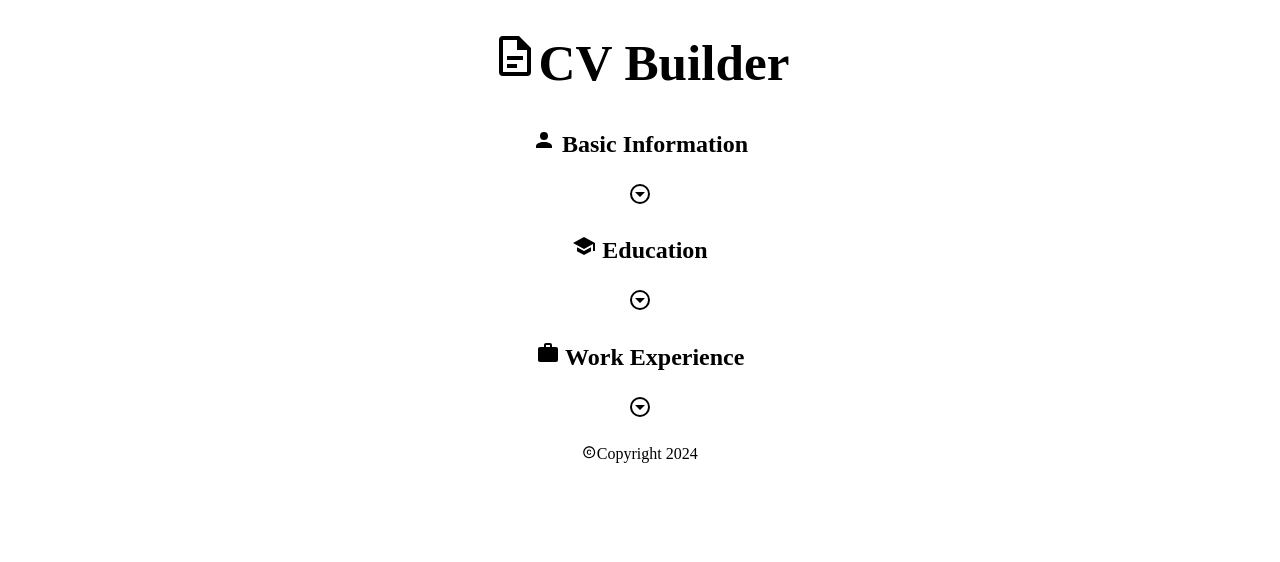
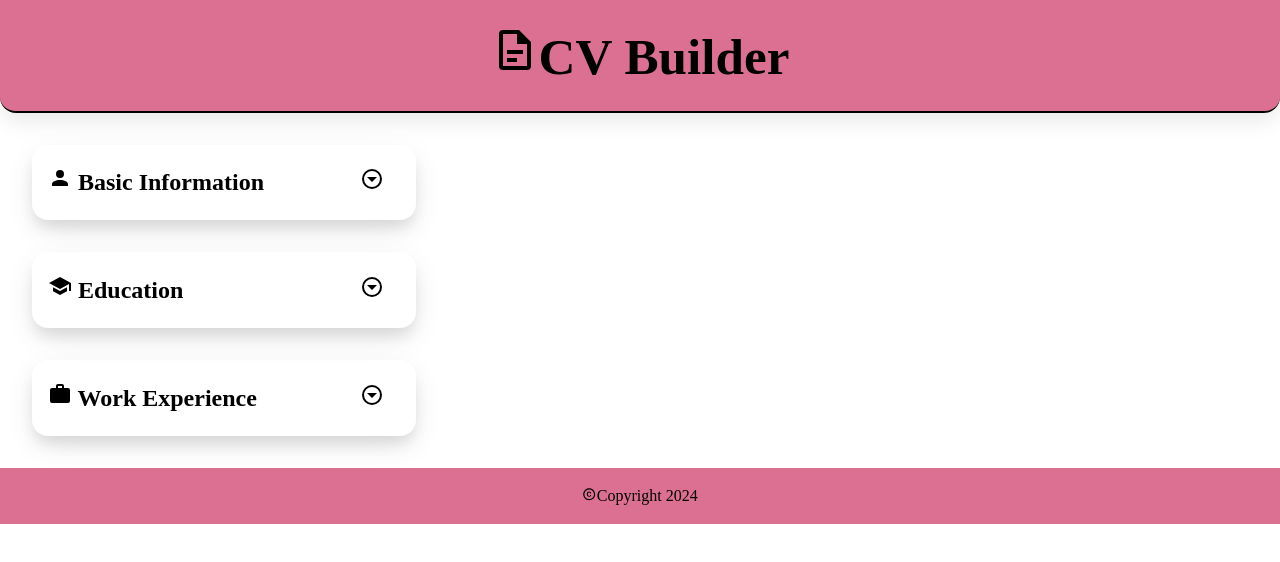
Before and after one commit to codinginthestars/CV-Application, a React (Vite) app: page / in a window 1280 px wide. Shown: the top 562 px of the page. Built offline with nearby package versions, Linux system fonts and the light colour scheme.

Commit message:
complete styles for the page

```diff
--- a/src/App.css
+++ b/src/App.css
@@ -1,22 +1,78 @@
 @font-face {
-   font-family: 'Inria Sans';
-   src: url('./assets/fonts/InriaSans-Regular.ttf') format('.ttf');
+   font-family: 'Poppins';
+   src: url('./assets/fonts/Poppins-Regular.ttf') format('.ttf');
 }
 
+html,
+body {
+   margin: 0;
+   padding: 0;
+}
 
 #root {
-  font-family: Inria Sans;
-  max-width: 1280px;
-  margin: 0 auto;
-  padding: 2rem;
+  font-family: Poppins;
+  width: auto;
   text-align: center;
 }
 
-@keyframes logo-spin {
-  from {
-    transform: rotate(0deg);
-  }
-  to {
-    transform: rotate(360deg);
-  }
+.info-component {
+   min-width: 300px;
+   box-shadow: 0px 10px 31px -3px rgba(0,0,0,0.1),0px 10px 15px -3px rgba(0,0,0,0.1);
+   border-radius: 1rem;
+   width: 30%;
+   margin: 2rem;
 }
+
+.form-header {
+   border-bottom-left-radius: 1rem;
+   border-bottom-right-radius: 1rem;
+   display: flex;
+   flex-direction: row;
+   justify-content: space-between;
+}
+
+.form-title {
+   margin-left: 1rem;
+}
+
+.toggle-arrow {
+   margin: auto 2rem;
+}
+
+.toggle-arrow:hover {
+   cursor: pointer;
+}
+
+form {
+   display: flex;
+   flex-direction: column;
+}
+
+.input-container {
+   margin: 0 1rem;
+   display: flex;
+   flex-direction: column;
+   text-align: left;
+   font-size: 1.2rem;
+}
+
+input,
+textarea {
+   border-radius: 0.4rem;
+   font-size: 1.2rem;
+}
+
+input:active {
+   border: 2px solid blue;
+}
+
+.buttons {
+   margin: 1rem auto;
+}
+
+.date-container {
+   margin: 1rem auto;
+   display: flex;
+   flex-direction: column;
+   font-size: 1.2rem;
+}
--- a/src/components/BasicInfo.jsx
+++ b/src/components/BasicInfo.jsx
@@ -60,6 +60,7 @@ function BasicInfo() {
                      value={fullName}
                      id="fullName"
                      onChange={handleChange}
+                     required
                   />
                </div>
 
@@ -72,6 +73,7 @@ function BasicInfo() {
                      value={email}
                      id="email"
                      onChange={handleChange}
+                     required
                   />
                </div>
 
@@ -84,6 +86,7 @@ function BasicInfo() {
                      value={phone}
                      id="phone"
                      onChange={handleChange}
+                     required
                   />
                </div>
 
--- a/src/components/Education.jsx
+++ b/src/components/Education.jsx
@@ -62,6 +62,7 @@ function Education() {
                      value={schoolName}
                      id="schoolName"
                      onChange={handleChange}
+                     required
                   />
                </div>
 
--- a/src/components/Experience.jsx
+++ b/src/components/Experience.jsx
@@ -66,6 +66,7 @@ function WorkExperience() {
                      value={companyName}
                      id="companyName"
                      onChange={handleChange}
+                     required
                   />
                </div>
 
@@ -78,10 +79,11 @@ function WorkExperience() {
                      value={jobTitle}
                      id="jobTitle"
                      onChange={handleChange}
+                     required
                   />
                </div>
 
-               <div className="textArea-container">
+               <div className="textArea-container input-container">
                   <label htmlFor="responsibilities">Responsibilities</label>
                   <textarea
                      id="responsibilities"
@@ -100,6 +102,7 @@ function WorkExperience() {
                      value={startDateJob}
                      id="startDateJob"
                      onChange={handleChange}
+                     required
                   />
                </div>
 
--- a/src/components/Header.css
+++ b/src/components/Header.css
@@ -1,3 +1,22 @@
-.page-heading h1 {
-   margin-top: 0;
+/* Header/Footer */
+
+header {
+   width: 100%;
+   border-bottom: 2px solid black;
+   border-bottom-left-radius: 1rem;
+   border-bottom-right-radius: 1rem;
+   box-shadow: 0px 10px 22px -3px rgba(0,0,0,0.1);
+   background-color: palevioletred;
 }
+
+footer {
+   width: 100%;
+   position: sticky;
+   bottom: 0;
+   background-color: palevioletred;
+}
+
+footer p {
+   margin: 0;
+   padding: 1rem;
+}
--- a/src/index.css
+++ b/src/index.css
@@ -1,10 +1,10 @@
 @font-face {
-   font-family: 'Inria Sans';
-   src: url('./assets/fonts/InriaSans-Regular.ttf') format('.ttf');
+   font-family: 'Poppins';
+   src: url('./assets/fonts/Poppins-Regular.ttf') format('.ttf');
 }
 
 :root {
-  font-family: Inria Sans, Inter, system-ui, Avenir, Helvetica, Arial, sans-serif;
+  font-family: Poppins, Inter, system-ui, Avenir, Helvetica, Arial, sans-serif;
   line-height: 1.5;
   font-weight: 400;
 
@@ -14,14 +14,11 @@
   -moz-osx-font-smoothing: grayscale;
 }
 
-body {
-  margin: 0;
-  display: flex;
-}
-
 h1 {
   font-size: 3.2em;
   line-height: 1.1;
+  padding: 1.6rem 0;
+  margin: 0;
 }
 
 button {
@@ -41,9 +38,3 @@ button:focus,
 button:focus-visible {
   outline: 4px auto -webkit-focus-ring-color;
 }
-
-@media (prefers-color-scheme: light) {
-  button {
-    background-color: #f9f9f9;
-  }
-}
```
Also changed, not shown: src/assets/fonts/Poppins-Regular.ttf (added).
